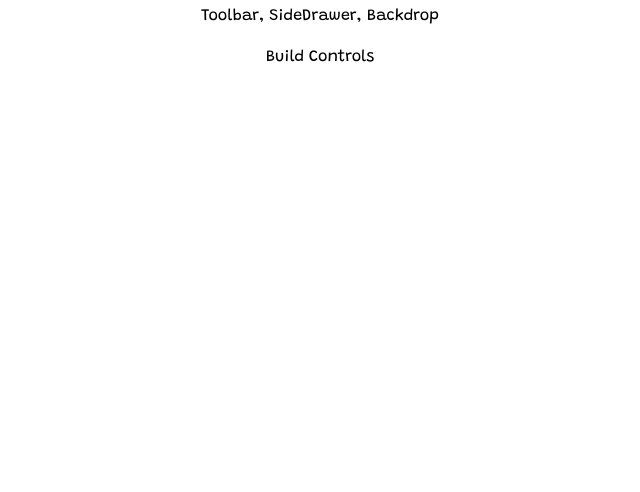
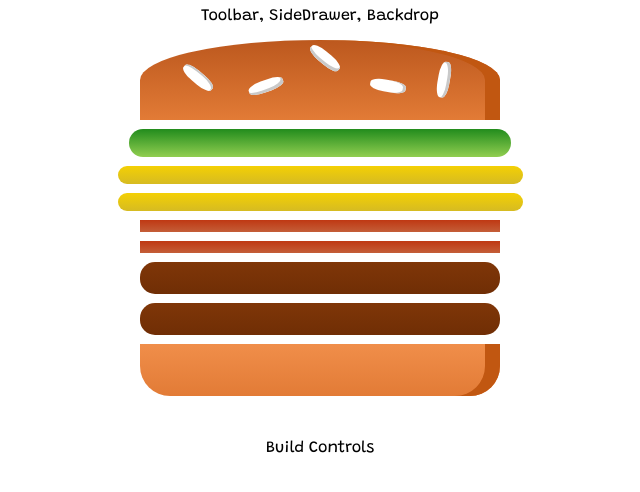
Before and after one commit to Et-008/BurgerBuilder, a React (Create React App) app: page / in a window 1280 px wide. Shown: the top 492 px of the page, without its empty margins (320-960 px from the left). Built offline with nearby package versions, Linux system fonts and the light colour scheme.

Commit message:
Modified components

```diff
--- a/package.json
+++ b/package.json
@@ -5,6 +5,7 @@
   "keywords": [],
   "main": "src/index.js",
   "dependencies": {
+    "prop-types": "15.7.2",
     "react": "16.13.1",
     "react-dom": "16.13.1",
     "react-scripts": "3.4.3"
--- a/public/index.html
+++ b/public/index.html
@@ -26,7 +26,7 @@
       work correctly both with client-side routing and a non-root public URL.
       Learn how to configure a non-root public URL by running `npm run build`.
     -->
-    <title>React App</title>
+    <title>My Burger</title>
   </head>
 
   <body>
--- a/src/components/Burger/Burger.css
+++ b/src/components/Burger/Burger.css
@@ -0,0 +1,30 @@
+.Burger {
+  width: 100%;
+  margin: auto;
+  height: 250px;
+  overflow: autp;
+  font-weight: bold;
+  font-size: 1.2rem;
+  text-align: center;
+}
+
+@media (min-width: 1000px) and (min-height: 700px) {
+  .Burger {
+    width: 700px;
+    height: 600px;
+  }
+}
+
+@media (min-width: 500px) and (min-height: 400px) {
+  .Burger {
+    width: 350px;
+    height: 300px;
+  }
+}
+
+@media (min-width: 500px) and (min-height: 401px) {
+  .Burger {
+    width: 450px;
+    height: 400px;
+  }
+}
--- a/src/components/Burger/Burger.js
+++ b/src/components/Burger/Burger.js
@@ -1,6 +1,20 @@
 import React from "react";
 import BurgerIngredient from "./BurgerIngredient/BurgerIngredient";
+import "./Burger.css";
 
-let burger = (props) => <BurgerIngredient type={"bacon"} />;
-
+let burger = (props) => {
+  console.log(props.ingredients["meat"]);
+  let transformedIngredients = Object.keys(props.ingredients).map((igntKey) => {
+    return [...Array(props.ingredients[igntKey])].map((ignt, i) => {
+      return <BurgerIngredient key={i} type={igntKey} />;
+    });
+  });
+  return (
+    <div className="Burger">
+      <BurgerIngredient type="bread-top" />
+      {transformedIngredients}
+      <BurgerIngredient type="bread-bottom" />
+    </div>
+  );
+};
 export default burger;
--- a/src/components/Burger/BurgerIngredient/BurgerIngredient.js
+++ b/src/components/Burger/BurgerIngredient/BurgerIngredient.js
@@ -1,8 +1,9 @@
 import React from "react";
+import PropTypes from "prop-types";
 import "./BurgerIngredient.css";
 
 let burgerIngredient = (props) => {
-  let ingredient = null;
+  let ingredient = "";
 
   switch (props.type) {
     case "bread-bottom":
@@ -29,10 +30,14 @@ let burgerIngredient = (props) => {
       ingredient = <div className="Bacon"></div>;
       break;
     default:
-      ingredient = <div></div>;
+      ingredient = <div>Please select a Ingredient</div>;
       break;
   }
   return ingredient;
 };
 
+burgerIngredient.propTypes = {
+  type: PropTypes.string.isRequired
+};
+
 export default burgerIngredient;
--- a/src/containers/BurgerBuilder/BurgerBuilder.js
+++ b/src/containers/BurgerBuilder/BurgerBuilder.js
@@ -3,10 +3,19 @@ import Aux from "../../hoc/Aux";
 import Burger from "../../components/Burger/Burger";
 
 class BurgerBulider extends Component {
+  state = {
+    ingredients: {
+      salad: 1,
+      cheese: 2,
+      bacon: 2,
+      meat: 2
+    }
+  };
+
   render() {
     return (
       <Aux>
-        <Burger />
+        <Burger ingredients={this.state.ingredients} />
         <div>Build Controls</div>
       </Aux>
     );
```
